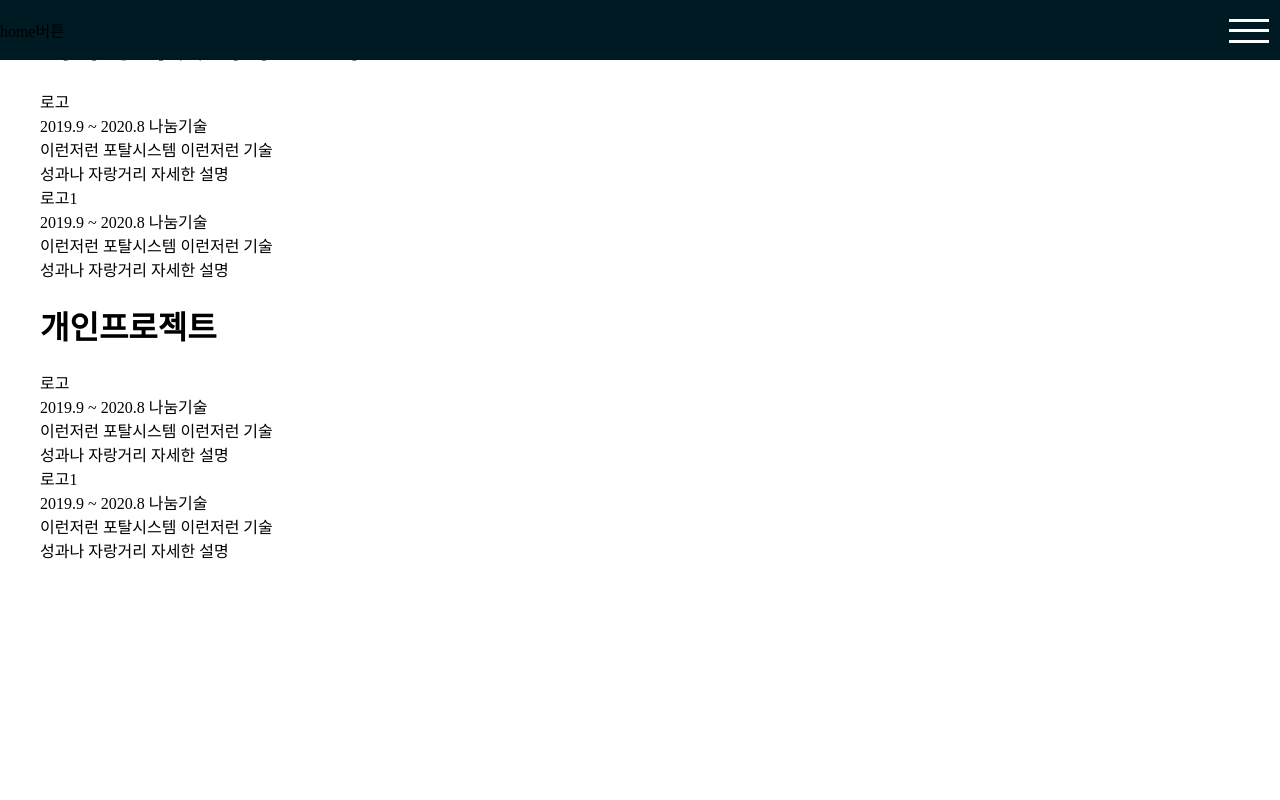
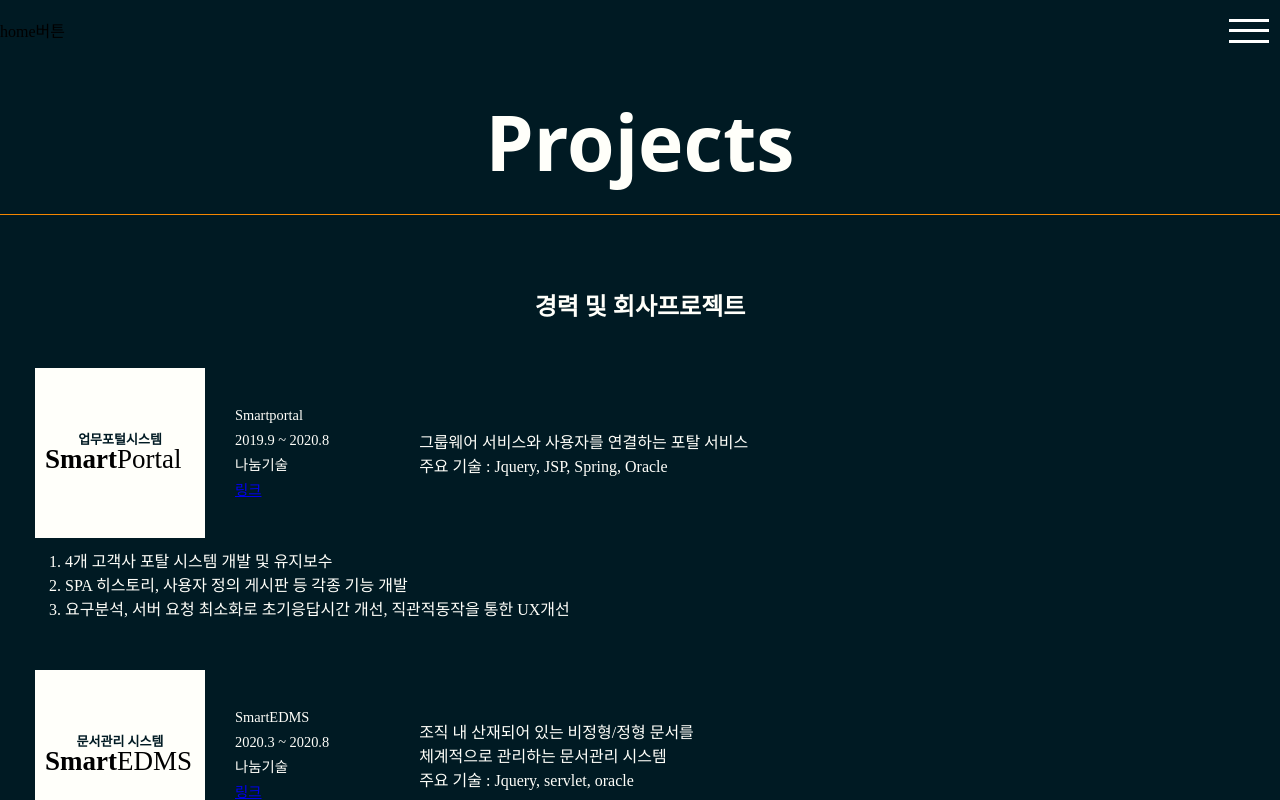
Before and after one commit to Bearsharks/portfolio, a React (Create React App) app: page /portfolio/projects in a window 1280 px wide. Built offline with nearby package versions, Linux system fonts and the light colour scheme.

Commit message:
feat(프로젝트페이지) : 프로젝트페이지 구성

```diff
--- a/src/Home.scss
+++ b/src/Home.scss
@@ -42,10 +42,7 @@
     font-weight: bold;
 }
 .intro__header1{
-    font-family: 'Open Sans';
-    font-size: 6vw;
-    padding: 20px;
-    border-bottom: 1px solid #f48600;
+    @include header1();
 }
 .intro__header2 {
     margin:0;
--- a/src/Projects.js
+++ b/src/Projects.js
@@ -1,94 +1,123 @@
-import './Projects.scss';
+import styles from './Projects.module.scss'
+import ProjectList from './components/ProjectList'
+function Projects() {
+    const careerList = [{
+        logo: (
+            <p>
+                <div className={styles["sl_subtitle01"]}>업무포털시스템</div>
+                <span className={styles["sl_subtitle02"]}>Smart</span>
+                <span className={styles["sl_subtitle03"]}>Portal</span>
+            </p>
+        ),
+        info: {
+            name: "Smartportal",
+            periord: `2019.9 ~ 2020.8`,
+            organization: `나눔기술`,
+            link: 'link'
+        },
+        summary: [`그룹웨어 서비스와 사용자를 연결하는 포탈 서비스`, `주요 기술 : Jquery, JSP, Spring, Oracle`],
+        detail: (
+            <ol>
+                <li>4개 고객사 포탈 시스템 개발 및 유지보수</li>
+                <li>SPA 히스토리, 사용자 정의 게시판 등 각종 기능 개발</li>
+                <li>요구분석, 서버 요청 최소화로 초기응답시간 개선, 직관적동작을 통한 UX개선</li>
+            </ol>
+        )
+    }, {
+        logo: (
+            <p>
+                <div className={styles["sl_subtitle01"]}>문서관리 시스템</div>
+                <span className={styles["sl_subtitle02"]}>Smart</span>
+                <span className={styles["sl_subtitle03"]}>EDMS</span>
+            </p>
+        ),
+        info: {
+            name: `SmartEDMS`,
+            periord: `2020.3 ~ 2020.8`,
+            organization: `나눔기술`,
+            link: 'link'
+        },
+        summary: [
+            `조직 내 산재되어 있는 비정형/정형 문서를`, `체계적으로 관리하는 문서관리 시스템`,
+            `주요 기술 : Jquery, servlet, oracle`,
+        ],
+        detail: (
+            <ol>
+                <li>구형브라우저(IE)에 맞춰진 시스템 업데이트 및 크로미움기반 브라우저 크로스브라우징 작업</li>
+                <li>파일관리, XML파싱 폴리필 작성</li>
+                <li>웹표준에 맞춘 개발 및 UX개선</li>
+            </ol>
+        )
+    }];
 
-function Projects() {
+    const personalList = [{
+        logo: `로고`,
+        info: {
+            periord: `2021.6 ~ `,
+            organization: `개인프로젝트`
+        },
+        summary: [`이런저런`, `이런저런`],
+        detail: (<div>성과나 자랑거리 자세한 설명</div>)
+    }, {
+        logo: `로고`,
+        info: {
+            periord: `2021.6 ~ `,
+            organization: `개인프로젝트`
+        },
+        summary: [`이런`, `저런 기술`],
+        detail: (<div>성과나 자랑거리 자세한 설명</div>)
+    }];
     return (
-        <div>
-            <ul>
-                <h1>재직 경력 및 회사프로젝트</h1>
-                <li>
-                    <div>
-                        <div>
-                            <div>
-                                로고
-                            </div>
-                            <div>
-                                2019.9 ~ 2020.8
-                                나눔기술
-                            </div>
-                        </div>
-                        <div>
-                            <span>이런저런 포탈시스템 </span>
-                            <span>이런저런 기술</span>
-                        </div>
-                    </div>
-                    <div>
-                        성과나 자랑거리 자세한 설명
-                    </div>
-                </li>
-                <li>
-                    <div>
-                        <div>
-                            <div>
-                                로고1
-                            </div>
-                            <div>
-                                2019.9 ~ 2020.8
-                                나눔기술
-                            </div>
-                        </div>
-                        <div>
-                            <span>이런저런 포탈시스템 </span>
-                            <span>이런저런 기술</span>
-                        </div>
-                    </div>
-                    <div>
-                        성과나 자랑거리 자세한 설명
-                    </div>
-                </li>
+        <div
+            className={styles[`wrapper`]}
+        >
+            <br></br>
+            <h1 className={styles[`project__header1`]}>
+                Projects
+            </h1>
+
+            <h2 className={styles[`project-category-name`]}>
+                경력 및 회사프로젝트
+            </h2>
+            <ul className={styles[`project-lists`]}>
+                {
+                    careerList.map((el, index) => {
+                        return (
+                            <ProjectList
+                                key={index}
+                                logo={el.logo}
+                                info={el.info}
+                                summary={el.summary}
+                                detail={el.detail}
+                            >
+                            </ProjectList>
+                        )
+                    })
+                }
             </ul>
-            <ul>
-                <h1>개인프로젝트</h1>
-                <li>
-                    <div>
-                        <div>
-                            <div>
-                                로고
-                            </div>
-                            <div>
-                                2019.9 ~ 2020.8
-                                나눔기술
-                            </div>
-                        </div>
-                        <div>
-                            <span>이런저런 포탈시스템 </span>
-                            <span>이런저런 기술</span>
-                        </div>
-                    </div>
-                    <div>
-                        성과나 자랑거리 자세한 설명
-                    </div>
-                </li>
-                <li>
-                    <div>
-                        <div>
-                            <div>
-                                로고1
-                            </div>
-                            <div>
-                                2019.9 ~ 2020.8
-                                나눔기술
-                            </div>
-                        </div>
-                        <div>
-                            <span>이런저런 포탈시스템 </span>
-                            <span>이런저런 기술</span>
-                        </div>
-                    </div>
-                    <div>
-                        성과나 자랑거리 자세한 설명
-                    </div>
-                </li>
-            </ul>
+            <div className={styles[`personal-project-wrapper`]}>
+                <h2>개인프로젝트</h2>
+                <h3>
+                    실습을 통해 배우고 이전보다 더 성장합니다.
+                </h3>
+                <ul>
+                    {
+                        personalList.map((el, index) => {
+                            return (
+                                <ProjectList
+                                    key={index}
+                                    logo={el.logo}
+                                    info={el.info}
+                                    summary={el.summary}
+                                    detail={el.detail}
+                                >
+                                </ProjectList>
+                            )
+                        })
+                    }
+                </ul>
+            </div>
+
         </div>
     );
 }
--- /dev/null
+++ b/src/Projects.module.scss
@@ -0,0 +1,44 @@
+@import "./global.scss";
+
+.project-category-name{
+}
+
+.wrapper{
+    height : 100vh;
+    width: 100vw;
+    overflow-y: scroll;
+    overflow-x: hidden;
+    @include blueblack();
+    @include flex-wrapper();
+    @include append_scrollbar();
+}
+.project__header1{
+    @include header1();
+}
+
+.project-lists{
+    @include flex-element();
+    padding: 0 25px;
+}
+
+.personal-project-wrapper{
+    @include reverse-blueblack();
+}
+.sl_subtitle01 {
+    font-size: 13px;
+    font-weight: 600;
+    line-height: 1;
+    text-align: center !important;
+}
+.sl_subtitle02 {
+    font-size: 27px;
+    font-weight: 700;
+    color: black;
+    line-height: 1;
+}
+.sl_subtitle03 {
+    font-size: 27px;
+    font-weight: 100;
+    color: black;
+    line-height: 1;
+}
--- /dev/null
+++ b/src/components/ProjectList.js
@@ -0,0 +1,32 @@
+import { NavLink } from 'react-router-dom';
+import styles from './ProjectList.module.scss'
+
+function ProjectList(props) {
+    return (
+        <li className={styles[`project-list`]}>
+            <div className={styles[`project-list-header`]}>
+                <div className={styles[`project-list__name`]}>
+                    <div className={styles[`project-list__logo`]}>
+                        {props.logo}
+                    </div>
+                    <div className={styles[`project-list__info`]}>
+                        <div >{props.info.name}</div>
+                        <div>{props.info.periord}</div>
+                        <div >{props.info.organization}</div>
+                        {props.info.link &&
+                            <NavLink to={`#props.info.link`} target="_blank" rel="noopener noreferrer"> 링크 </NavLink>
+                        }
+                    </div>
+                </div>
+                <div className={styles[`project-list__summary`]}>
+                    {props.summary.map((el, index) => (<div key={index}>{el}</div>))}
+                </div>
+            </div>
+            <div className={styles[`project-list__detail`]}>
+                {props.detail}
+            </div>
+        </li>
+    );
+}
+
+export default ProjectList;
--- /dev/null
+++ b/src/components/ProjectList.module.scss
@@ -0,0 +1,55 @@
+@import "../global.scss";
+
+.project-list{
+    margin-bottom: 5vh;
+}
+.project-list-header{
+    @include flex-wrapper();
+    flex-direction: row;
+    flex-wrap: wrap;
+    text-align: left;
+}
+.project-list__name{
+    @include flex-wrapper();
+    @include flex-element();
+
+    flex-direction: row;
+    padding: 10px;
+    & div{
+        text-align: left;
+        display: flex;
+        flex-direction: column;
+        justify-content: center;
+    }
+}
+.project-list__logo{
+    @include reverse-blueblack();
+    width: 150px;
+    height: 150px;
+    padding: 10px;
+}
+
+.project-list__summary{
+    padding: 20px;
+    text-align: left;
+        display: flex;
+        flex-direction: column;
+        justify-content: center;
+    @include flex-element();
+    @media screen and (max-width: 768px){
+        width : 100%;
+    }
+}
+.project-list__detail{
+    @include flex-element();
+    text-align: left;
+    width : 100%;
+}
+.project-list__info{
+    padding: 10px;
+    font-size: 0.9em;
+    margin-left: 20px;
+    font-weight: 500;
+    line-height: 25px;
+    margin: 0 50px 0 20px;
+}
--- a/src/global.scss
+++ b/src/global.scss
@@ -40,3 +40,12 @@
     flex-shrink : 0;
     flex-basis :auto;
 }
+@mixin header1() {
+    font-family: 'Open Sans';
+    font-size: 6vw;
+    padding: 20px;
+    border-bottom: 1px solid #f48600;
+    @media screen and (max-width: 768px){
+        font-size: 3em;
+    }
+}
```
Also changed, not shown: src/Projects.scss (deleted).
